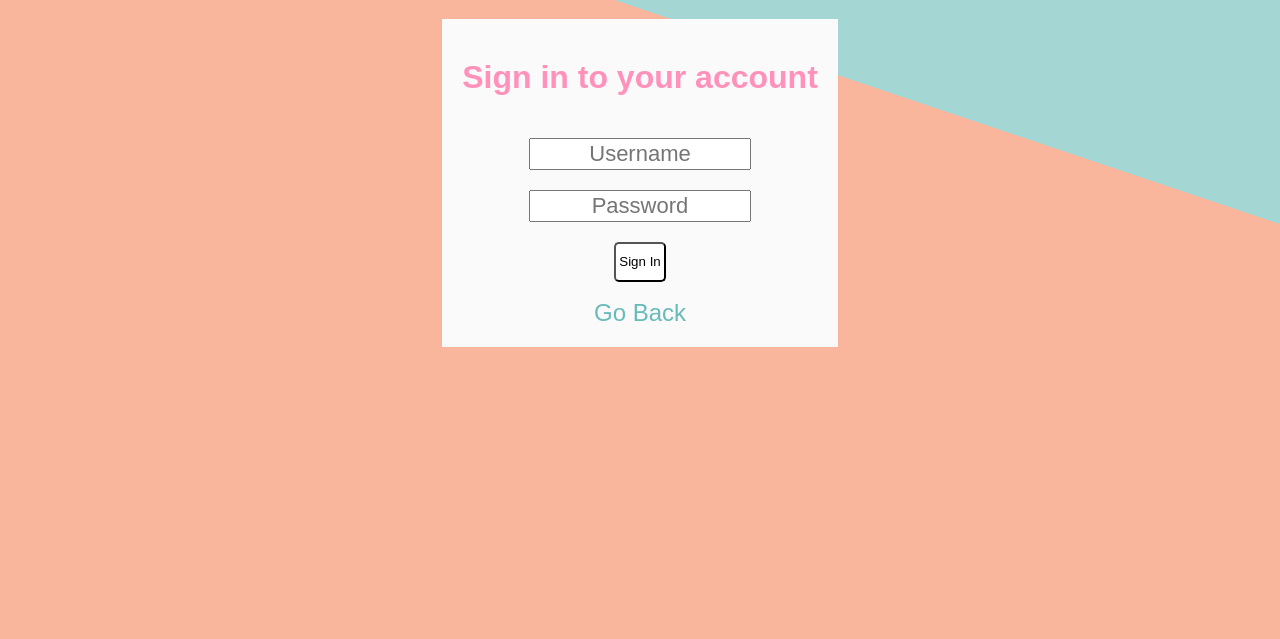
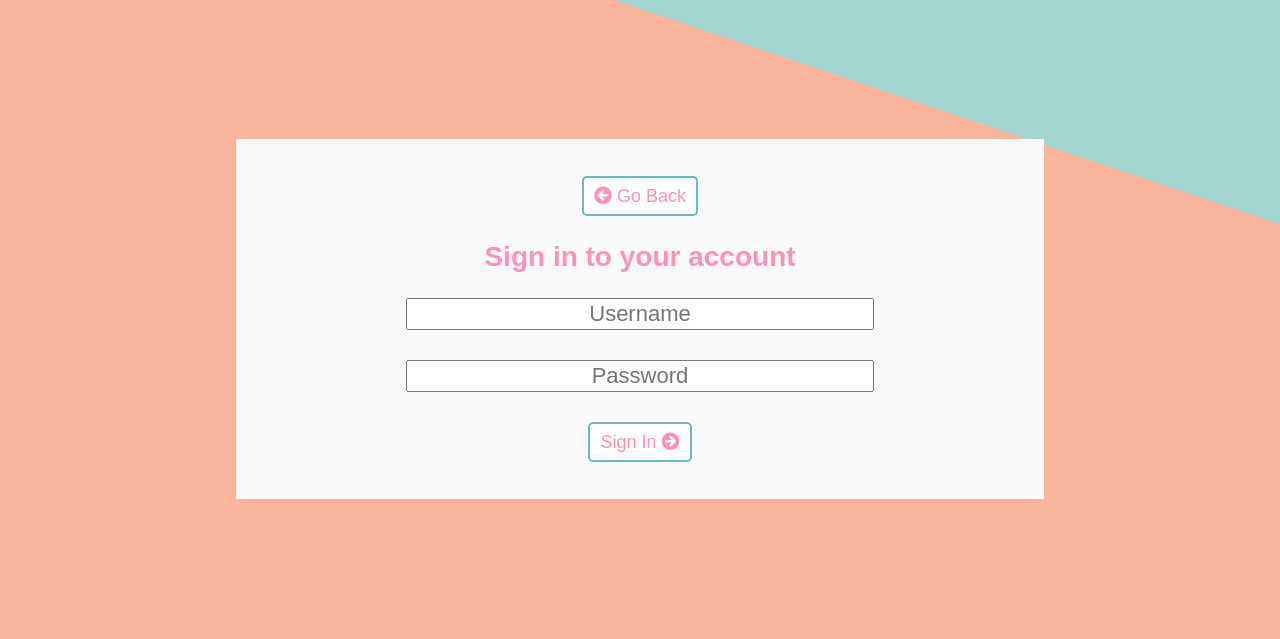
Before and after one commit to philipwood0912/wood_p_olthoff_s_yunus_b_prior_m_FIP_website, a PHP site: page /admin/admin_login.php in a window 1280 px wide. Shown: the part 243-882 px from the top of the page. Before the commit the page ends 590 px from the top, so only its background shows below. Run offline with PHP 8.4, Linux system fonts and the light colour scheme; some libraries are stand-ins or nearby versions; grey boxes are pictures that could not be loaded.

Commit message:
fixed maybe?

```diff
--- a/admin/admin_login.php
+++ b/admin/admin_login.php
@@ -18,24 +18,26 @@
 <head>
     <meta charset="UTF-8">
     <meta name="viewport" content="width=device-width, initial-scale=1.0">
+    <link rel="stylesheet" href="https://cdnjs.cloudflare.com/ajax/libs/font-awesome/5.11.2/css/all.css">
     <link rel="stylesheet" href="../public/css/main.css">
     <title>Admin Login</title>
 </head>
 <body>
-<header>
+<header class="login-header">
     <img class="headerLogo" src="../public/images/gettested_logo.svg" alt="logo">
 </header>
+<div class="signin-body">
 <div id="signin">
-    <h2>Sign in to your account</h2>
-    <h3><?php echo !empty($message)? $message:'';?></h3>
+    <a id="gohome" href="../index.php"><button><i class="fas fa-arrow-circle-left fa-1x"></i> Go Back</button></a>
+    <h2><?php echo !empty($message)? $message:'Sign in to your account';?></h2>
     <form id="signinform" action="admin_login.php" method="post">
         <label class="hidden">Username</label>
         <input name="username" type="text" value="" placeholder="Username">
         <label class="hidden">Password</label>
         <input name="password" type="password" value="" placeholder="Password">
-        <button name="submit" type="submit">Sign In</button>
+        <button name="submit" type="submit">Sign In <i class="fas fa-arrow-circle-right"></i></button>
     </form>
-    <a id="gohome" href="../index.php">Go Back</a>
+</div>
 </div>
 </body>
 </html>
--- a/config/config.php
+++ b/config/config.php
@@ -8,7 +8,7 @@ class Database
 
     private $username = "root";
 
-    private $password = ""; //No pass on windows
+    private $password = "root"; //No pass on windows
 
     private static $instance = null;
 
--- a/sass/modules/_dashboard.scss
+++ b/sass/modules/_dashboard.scss
@@ -11,18 +11,48 @@
     @media (min-width: 1800px) { @content; }
   }
 
-
+.dash-header {
+    img {
+        width:40%;
+        @include for-desktop-up{
+        width:25%;
+        }
+    }
+}
+.dashboard-con {
+    width: 100%;
+    height: 80vh;
+    position: relative;
+}
 .dashboard {
-    background-color: $white;
-    padding: 40px;
-    max-width:100%;
-
+    background-color: $grey;
+    padding: 30px;
+    max-width:80%;
+    max-height: 400px;
+    position: absolute;
+    top: 0;
+    bottom: 0;
+    left: 0;
+    right: 0;
+    margin: auto;
+    display: flex;
+    flex-direction: column;
+    justify-content: center;
+    text-align: center;
+    @include for-tablet-portrait-up {
+        max-width: 60%;
+    }
     h2 {
         color:$pink;
-        margin-bottom:50px;
+        font-size: 40px;
+        line-height: 40px;
+        margin: 0;
+        margin-bottom: 30px;
     }
     h3 {
         color:$lightBlue;
+        font-size: 30px;
+        margin: 0;
     }
 }
 
--- a/sass/modules/_logInPage.scss
+++ b/sass/modules/_logInPage.scss
@@ -1,5 +1,5 @@
 @mixin for-tablet-portrait-up {
-    @media (min-width: 800px) { @content; }
+    @media (min-width: 600px) { @content; }
   }
   @mixin for-tablet-landscape-up {
     @media (min-width: 900px) { @content; }
@@ -10,32 +10,60 @@
   @mixin for-big-desktop-up {
     @media (min-width: 1800px) { @content; }
   }
-
+.signin-body {
+    width: 100%;
+    height: 80vh;
+    position: relative;
+}
 #signin {
     background-color: $grey;
     max-width: 80%;
-    margin: 0 auto;
-    margin-top: 20px;
-    padding: 20px;
+    padding: 30px 20px;
+    height: 300px;
     text-align: center;
+    position: absolute;
+    top: 0;
+    bottom: 0;
+    left: 0;
+    right: 0;
+    margin: auto;
+    display: flex;
+    flex-direction: column;
+    justify-content: center;
 
     @include for-tablet-portrait-up {
         max-width: 60%;
     }
-
+    a {
+        button {
+            max-width:220px;
+            height:40px;
+            margin: 0 auto;
+            border-radius: 5px;
+            background: $white;
+            padding:5px 10px;
+            border: 2px solid $lightBlue;
+            border-radius: 5px;
+            font-size: 18px;
+            color: $pink;
+        }
+    }
     h2 {
         color: $pink;
-        font-size: 32px;
-        margin-bottom:50px;
+        font-size: 28px;
+        margin: 0;
+        // margin-top: 20px;
+        // margin-bottom: 30px;
+        margin: 30px 0px;
     }
-    h3 {
-        color: $white;
-        background: $red;
-        width:250px;
-        text-align: center;
-        margin: 0 auto;
-        margin-bottom:15px;
-    }
+    // h3 {
+    //     color: $white;
+    //     background: $red;
+    //     width:250px;
+    //     text-align: center;
+    //     margin: 0 auto;
+    //     margin-bottom:15px;
+    // }
 }
 
 .avatar {
@@ -58,33 +86,39 @@
         margin: 0 auto;
         font-size: 22px;
         text-align: center;
-        margin-bottom: 20px;
+        margin-bottom: 30px;
     }
-}
-
-button{
+    button {
         max-width:220px;
         height:40px;
         margin: 0 auto;
         border-radius: 5px;
         background: $white;
-    padding:3px;
-    margin-bottom:20px;
-}
-
-.buttonTxt{
+        padding:5px 10px;
         border: 2px solid $lightBlue;
         border-radius: 5px;
         font-size: 18px;
         color: $pink;
-    padding-top:4px;
-    padding-bottom:4px;
-    padding-left:6px;
-    padding-right:6px;
+    }
 }
 
-#gohome {
-    color: $lightBlue;
-    text-decoration: none;
-    font-size: 24px;
-}
+// button{
+//     max-width:220px;
+//     height:40px;
+//     margin: 0 auto;
+//     border-radius: 5px;
+//     background: $white;
+//     padding:3px;
+//     margin-bottom:20px;
+// }
+
+// .buttonTxt{
+//     border: 2px solid $lightBlue;
+//     border-radius: 5px;
+//     font-size: 18px;
+//     color: $pink;
+//     padding-top:4px;
+//     padding-bottom:4px;
+//     padding-left:6px;
+//     padding-right:6px;
+// }
```
Also changed, not shown: other parts of sass/modules/_dashboard.scss (+22 -10 lines), admin/dashboard.php (+7 -5 lines), public/css/main.css, 3 other files. Lines whose indentation alone changed are shown as unchanged.
